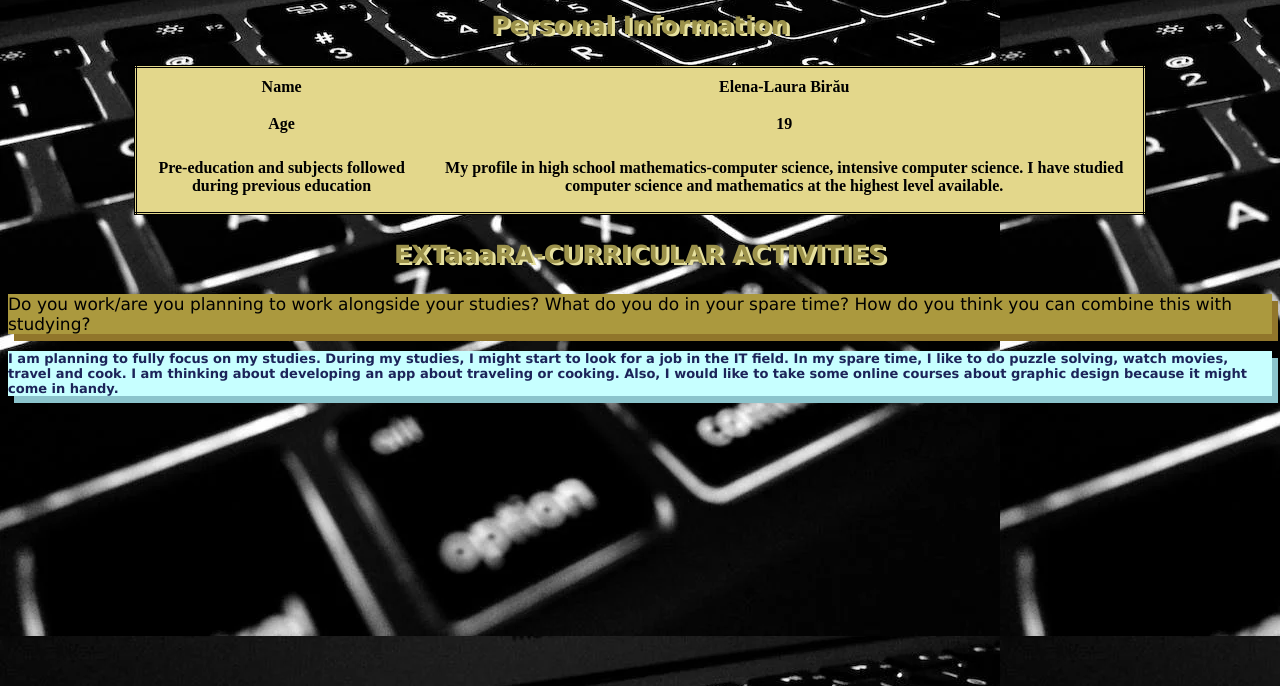
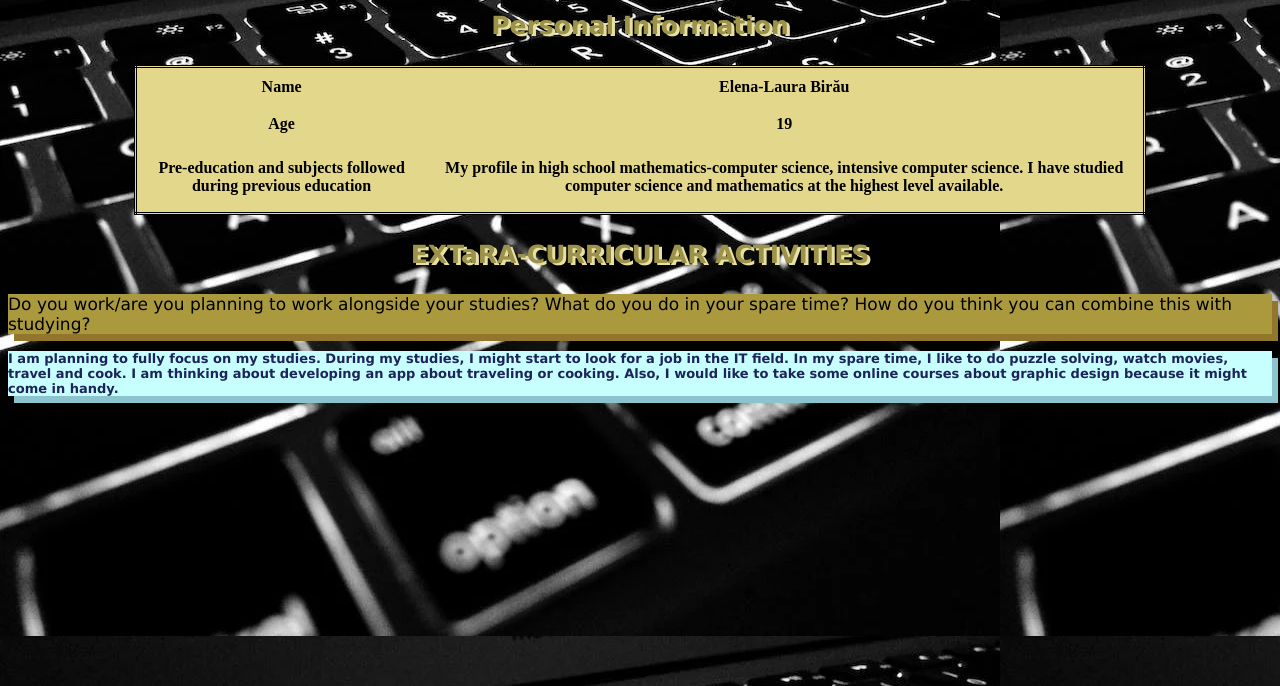
Before and after one commit to LauraBirau/project-pco, a plain HTML site: page profile.html in a window 1280 px wide. Shown: the part 114-800 px from the top of the page. Drawn offline with Linux system fonts and the light colour scheme.

Commit message:
Update profile.html

```diff
--- a/profile.html
+++ b/profile.html
@@ -24,7 +24,7 @@
    </table>
     </section>
     <section>
-        <h3>EXTaaaRA-CURRICULAR ACTIVITIES</h3>
+        <h3>EXTaRA-CURRICULAR ACTIVITIES</h3>
     <p class="jojo"> Do you work/are you planning to work alongside your studies? What do you do in your spare time? How do you think
         you can combine this with studying?</p>
         <p class="dodo">I am planning to fully focus on my studies. During my studies, I might start to look for a job in the IT field. In my spare time, I like to do puzzle solving, watch movies, travel and cook. I am thinking about developing an app about traveling or cooking. Also, I would like to take some online courses about graphic design because it might come in handy.</p>
```
